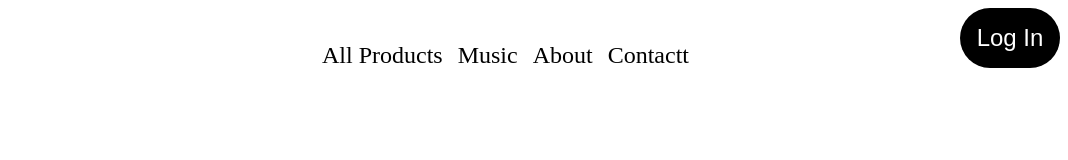
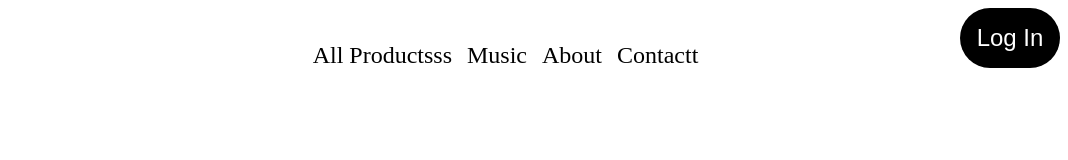
Before and after one commit to adrianszenuni/vinylshop, a plain HTML site: page index.html in a window 1280 px wide. Shown: the full height of the page, 212-1280 px from the left. Drawn offline with Linux system fonts and the light colour scheme.

Commit message:
initial commit

```diff
--- a/index.html
+++ b/index.html
@@ -12,7 +12,7 @@
 
 
     <ul class="menu">
-        <li>All Products</li>
+        <li>All Productsss</li>
         <li><a href="music.html">Music</a></li>
         <li><a href="about.html">About</a></li>
         <li><a href="#">Contactt</a></li>
```
